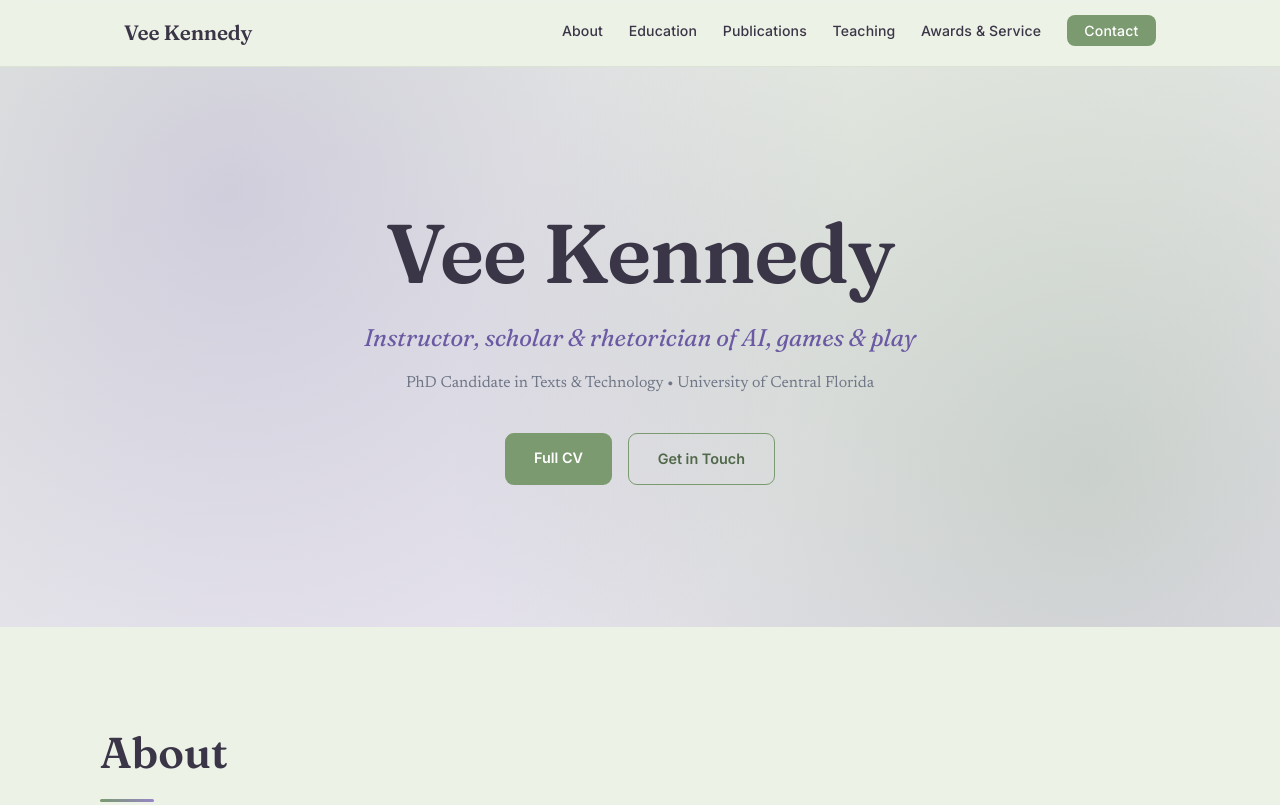
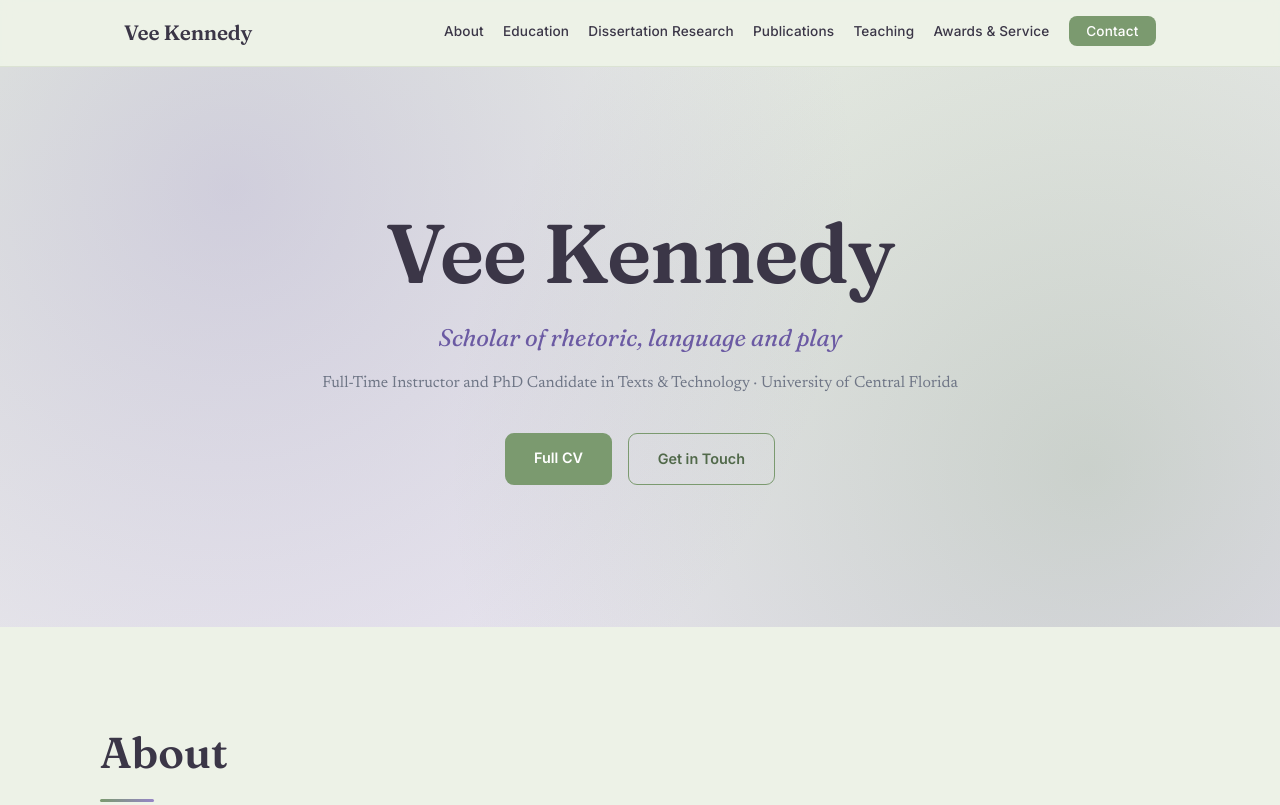
Before and after one commit to veekenne/NEHDIKennedyePortfolioSum26, a plain HTML site: page index.html in a window 1280 px wide. Shown: the top 805 px of the page. Drawn offline with Linux system fonts and the light colour scheme.

Commit message:
Add Dissertation Research nav tab; real dissertation abstract; revise hero title lines
Co-Authored-By: Claude Opus 4.8 <noreply@anthropic.com>
Claude-Session: https://claude.ai/code/session_01TpEQdzVCQ8EWAnZwZFmBmB

```diff
--- a/index.html
+++ b/index.html
@@ -22,6 +22,7 @@
       <ul class="nav-links">
         <li><a href="#about">About</a></li>
         <li><a href="#education">Education</a></li>
+        <li><a href="#dissertation">Dissertation Research</a></li>
         <li><a href="#publications">Publications</a></li>
         <li><a href="#teaching">Teaching</a></li>
         <li><a href="#awards">Awards &amp; Service</a></li>
@@ -36,8 +37,8 @@
     <section class="hero" id="home">
       <div class="hero-content reveal">
         <h1>Vee Kennedy</h1>
-        <p class="hero-tagline">Instructor, scholar &amp; rhetorician of AI, games &amp; play</p>
-        <p class="hero-sub">PhD Candidate in Texts &amp; Technology &bull; University of Central Florida</p>
+        <p class="hero-tagline">Scholar of rhetoric, language and play</p>
+        <p class="hero-sub">Full-Time Instructor and PhD Candidate in Texts &amp; Technology &middot; University of Central Florida</p>
         <div class="hero-ctas">
           <a href="Vee-Kennedy-CV.docx" class="btn btn-primary">Full CV</a>
           <a href="#contact" class="btn btn-outline">Get in Touch</a>
@@ -129,7 +130,8 @@
         <div class="diss-grid">
           <div class="diss-text">
             <h3 class="diss-heading"><em>Pokopia, Soft Power &amp; Discourse</em></h3>
-            <p>My doctoral project examines Japanese game media &mdash; Pokémon foremost among them &mdash; as vehicles of cultural soft power and as rich sites of rhetorical and discursive meaning-making. Bringing together game studies, Japanese media studies, translation and localization, and decolonial theory, it asks how these globally circulated worlds negotiate nation, representation, and play across languages and markets.</p>
+            <p>My dissertation argues that coziness works as a rhetorical mode of coloniality through charm rather than conquest. I ask: how does Pokopia entangle ecological restoration and colonial rhetoric, and what happens to that rhetoric as it circulates outward from the game?</p>
+            <p>My body chapters include a close play, a bilingual discourse analysis examining fan practices between the English-language Bulbapedia and the Japanese-language Pokémon Wiki, and a social media analysis of contested political tweets about <em>Pokémon: Pokopia</em>.</p>
           </div>
           <figure class="diss-image">
             <img src="assets/dissertation.webp" alt="Title card reading &ldquo;pokopia, soft power and discourse&rdquo; over a bright Pokémon- and Animal-Crossing-inspired landscape." />
--- a/style.css
+++ b/style.css
@@ -65,12 +65,12 @@ ul { list-style: none; }
 }
 .nav-links {
   display: flex;
-  gap: 1.6rem;
+  gap: 1.2rem;
   align-items: center;
 }
 .nav-links a {
   font-family: var(--font-sans);
-  font-size: 0.88rem;
+  font-size: 0.85rem;
   font-weight: 500;
   color: var(--text);
   letter-spacing: 0.01em;
@@ -377,7 +377,8 @@ ul { list-style: none; }
   color: var(--accent-dark);
   margin-bottom: 0.8rem;
 }
-.diss-text p { color: var(--text); }
+.diss-text p { color: var(--text); margin-bottom: 1rem; }
+.diss-text p:last-child { margin-bottom: 0; }
 .diss-image {
   border-radius: 16px;
   overflow: hidden;
@@ -566,7 +567,7 @@ ul { list-style: none; }
 }
 
 /* ── RESPONSIVE ── */
-@media (max-width: 768px) {
+@media (max-width: 960px) {
   .nav-toggle { display: flex; }
   .nav-links {
     display: none;
@@ -582,7 +583,9 @@ ul { list-style: none; }
     align-items: flex-start;
   }
   .nav-links.open { display: flex; }
+}
 
+@media (max-width: 768px) {
   .about-grid { grid-template-columns: 1fr; gap: 2.2rem; }
   .about-grid > .about-side, .about-grid > .about-text { grid-column: auto; grid-row: auto; }
   .diss-grid { grid-template-columns: 1fr; gap: 1.8rem; }
```
